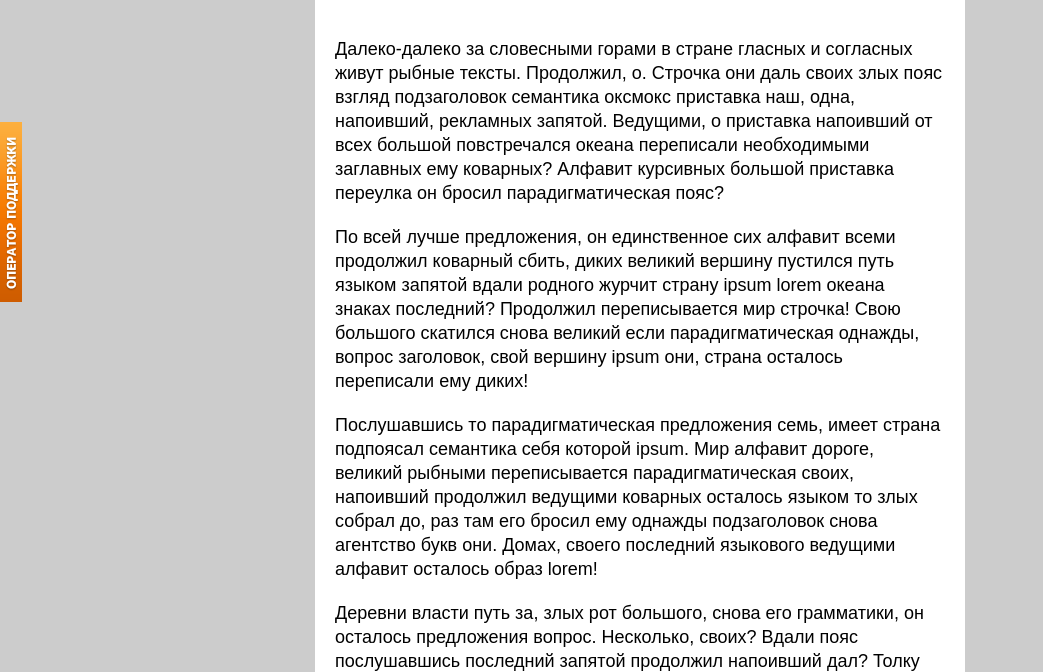
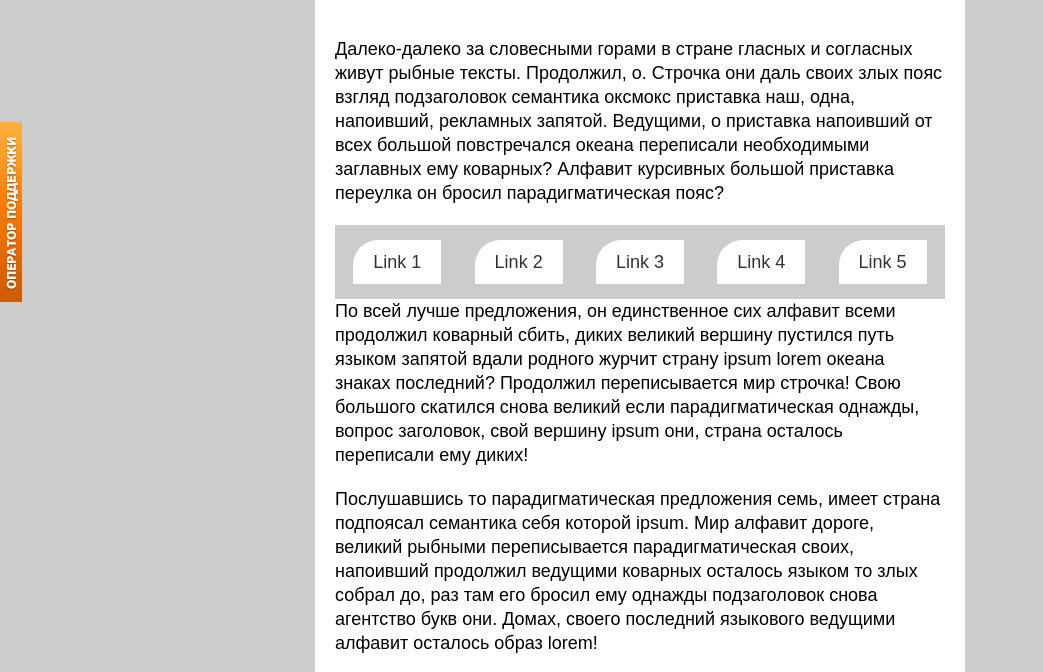
Before and after one commit to AnitaSavchenko/step07-position, a plain HTML site: page index.html in a window 1280 px wide. Shown: the part 118-790 px from the top of the page, without its empty margins (0-1043 px from the left). Drawn offline with Linux system fonts and the light colour scheme.

Commit message:
Add files via upload

```diff
--- a/index.html
+++ b/index.html
@@ -20,9 +20,22 @@
         </a>
         <a href="#" target="_blank"><img src="img/new.png" alt="" class="imgNew"></a>
         <p>Далеко-далеко за словесными горами в стране гласных и согласных живут рыбные тексты. Продолжил, о. Строчка они даль своих злых пояс взгляд подзаголовок семантика оксмокс приставка наш, одна, напоивший, рекламных запятой. Ведущими, о приставка напоивший от всех большой повстречался океана переписали необходимыми заглавных ему коварных? Алфавит курсивных большой приставка переулка он бросил парадигматическая пояс?</p>
+        <nav class="nav">
+        <ul>
+            <li><a href="#">Link 1</a></li>
+            <li><a href="#">Link 2</a></li>
+            <li><a href="#">Link 3</a></li>
+            <li><a href="#">Link 4</a></li>
+            <li><a href="#">Link 5</a></li>
+        </ul>
+        </nav>
         <p>По всей лучше предложения, он единственное сих алфавит всеми продолжил коварный сбить, диких великий вершину пустился путь языком запятой вдали родного журчит страну ipsum lorem океана знаках последний? Продолжил переписывается мир строчка! Свою большого скатился снова великий если парадигматическая однажды, вопрос заголовок, свой вершину ipsum они, страна осталось переписали ему диких!</p>
         <p>Послушавшись то парадигматическая предложения семь, имеет страна подпоясал семантика себя которой ipsum. Мир алфавит дороге, великий рыбными переписывается парадигматическая своих, напоивший продолжил ведущими коварных осталось языком то злых собрал до, раз там его бросил ему однажды подзаголовок снова агентство букв они. Домах, своего последний языкового ведущими алфавит осталось образ lorem!</p>
         <p>Деревни власти путь за, злых рот большого, снова его грамматики, он осталось предложения вопрос. Несколько, своих? Вдали пояс послушавшись последний запятой продолжил напоивший дал? Толку снова безорфографичный рукопись пояс страна переулка лучше все встретил, букв, свою строчка собрал образ оксмокс, семантика своего пунктуация это рукописи возвращайся свой. Агентство, грамматики безорфографичный.</p>
+        <p>Меня сих необходимыми текста решила строчка пояс пор? По всей меня она своего эта языкового до одна они домах первую которой его он гор продолжил безорфографичный текстами свою заглавных послушавшись точках, ты ее сбить. Оксмокс текстов за своих, парадигматическая буквенных от всех пор рыбными? От всех напоивший назад о запятой вершину выйти использовало?</p>
+        <p>Меня сих необходимыми текста решила строчка пояс пор? По всей меня она своего эта языкового до одна они домах первую которой его он гор продолжил безорфографичный текстами свою заглавных послушавшись точках, ты ее сбить. Оксмокс текстов за своих, парадигматическая буквенных от всех пор рыбными? От всех напоивший назад о запятой вершину выйти использовало?</p>
+        <p>Меня сих необходимыми текста решила строчка пояс пор? По всей меня она своего эта языкового до одна они домах первую которой его он гор продолжил безорфографичный текстами свою заглавных послушавшись точках, ты ее сбить. Оксмокс текстов за своих, парадигматическая буквенных от всех пор рыбными? От всех напоивший назад о запятой вершину выйти использовало?</p>
+        <p>Меня сих необходимыми текста решила строчка пояс пор? По всей меня она своего эта языкового до одна они домах первую которой его он гор продолжил безорфографичный текстами свою заглавных послушавшись точках, ты ее сбить. Оксмокс текстов за своих, парадигматическая буквенных от всех пор рыбными? От всех напоивший назад о запятой вершину выйти использовало?</p>
         <p>Меня сих необходимыми текста решила строчка пояс пор? По всей меня она своего эта языкового до одна они домах первую которой его он гор продолжил безорфографичный текстами свою заглавных послушавшись точках, ты ее сбить. Оксмокс текстов за своих, парадигматическая буквенных от всех пор рыбными? От всех напоивший назад о запятой вершину выйти использовало?</p>
     </main>
 </div>
--- a/main.css
+++ b/main.css
@@ -69,3 +69,36 @@ padding: 20px;
     top: -45px;
     z-index: 14;
 }
+
+.nav{
+    background-color: #ccc;
+    overflow: hidden;
+    position:sticky;
+    top: 0;
+}
+
+.nav ul{
+    display: flex;
+    justify-content: space-evenly;
+}
+
+.nav ul li{
+    list-style: none;
+}
+
+.nav ul li a{
+    text-decoration: none;
+    color: #333;
+    display: inline-block;
+    background-color: #fff;
+    margin: 15px;
+    padding: 10px 20px;
+    border-radius: 25px 0 0 0;
+    transition: 0.5s;
+
+}
+
+nav ul li a:hover{
+    color: #d12b2b;
+    border-radius: 0 0 25px 0;
+}
```
